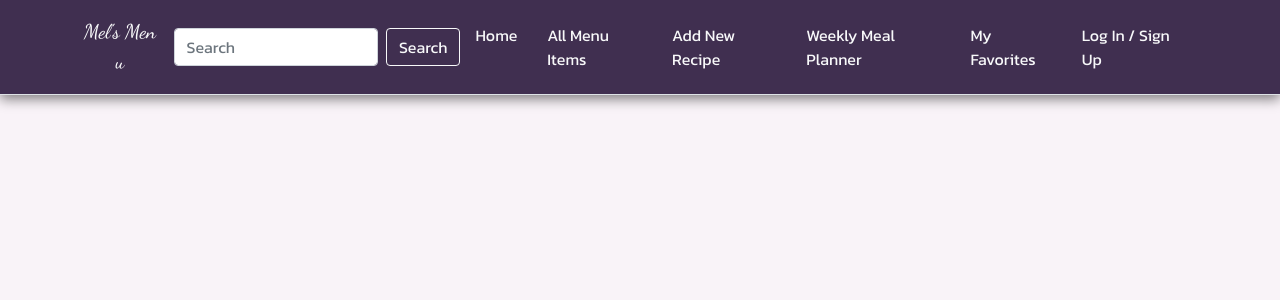
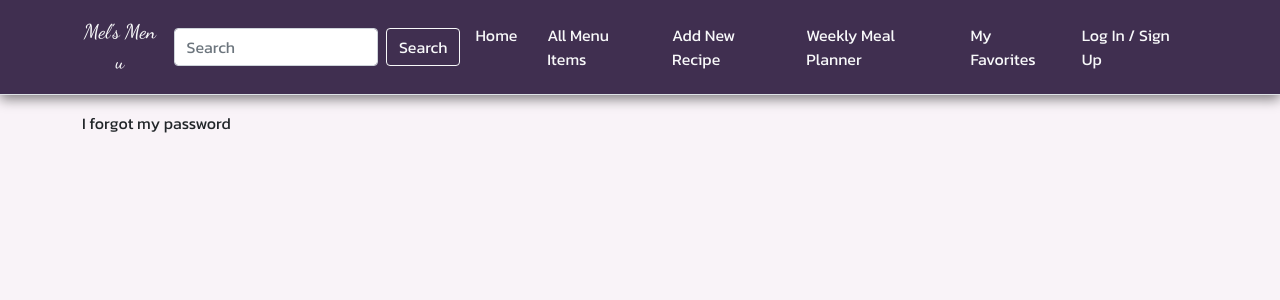
Before and after one commit to melxincognito/mels-menu, a React (Create React App) app in the folder ClientApp/: page /forgotPassword in a window 1280 px wide. Shown: the top 300 px of the page. Built offline with nearby package versions, Linux system fonts and the light colour scheme.

Commit message:
added forgot password route and page

```diff
--- a/ClientApp/src/App.js
+++ b/ClientApp/src/App.js
@@ -7,6 +7,7 @@ import { Counter } from "./pages/Counter";
 import Login from "./pages/Login";
 import MyFavorites from "./pages/MyFavorites";
 import AddRecipe from "./pages/AddRecipe";
+import ForgotPassword from "./pages/ForgotPassword";
 import "./custom.css";
 
 export default class App extends Component {
@@ -21,6 +22,7 @@ export default class App extends Component {
         <Route path="/myFavorites" component={MyFavorites} />
         <Route path="/login" component={Login} />
         <Route path="/addRecipe" component={AddRecipe} />
+        <Route path="/forgotPassword" component={ForgotPassword} />
       </Layout>
     );
   }
--- a/ClientApp/src/components/forms/LoginForm.jsx
+++ b/ClientApp/src/components/forms/LoginForm.jsx
@@ -9,7 +9,7 @@ export default function LoginForm() {
       <Form>
         <Form.Group className="mb-3" controlId="loginUsernameInput">
           <Form.Label>Username</Form.Label>
-          <Form.Control type="name" placeholder="@myUsername" />
+          <Form.Control type="name" placeholder="@my-username" />
         </Form.Group>
         <Form.Group className="mb-3" controlId="loginUserPassword">
           <Form.Label>Password</Form.Label>
@@ -17,12 +17,7 @@ export default function LoginForm() {
 
           <Form.Text className="text-muted">
             {" "}
-            {/* current href link is a placeholder. Make a form and navigation link later for forgot password*/}
-            Forgot password?{" "}
-            <a href="/menuItems" target="_blank">
-              {" "}
-              click here
-            </a>
+            Forgot password? <a href="/forgotPassword"> click here</a>
           </Form.Text>
         </Form.Group>
 
--- /dev/null
+++ b/ClientApp/src/pages/ForgotPassword.js
@@ -0,0 +1,5 @@
+import React from "react";
+
+export default function ForgotPassword() {
+  return <div> I forgot my password </div>;
+}
```
